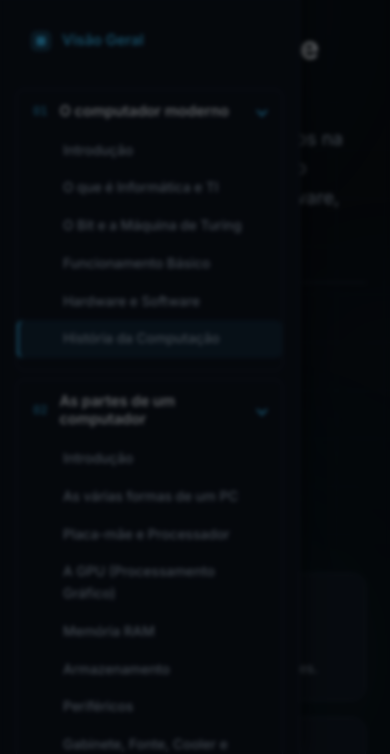
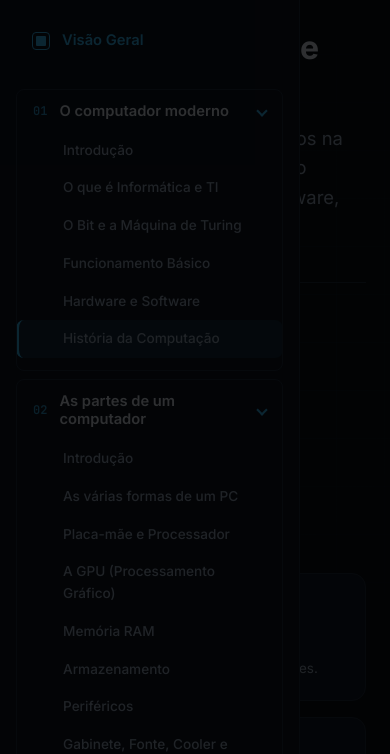
Before and after one commit to mariaeduardadess2010-coder/informatica, a plain HTML site: page index.html in a window 390 px wide. Both pictures are taken after a click on the button "Abrir menu". Shown: the part 90-844 px from the top of the page. Drawn offline with Linux system fonts and the light colour scheme.

Commit message:
Update styles.css 2

```diff
--- a/styles.css
+++ b/styles.css
@@ -256,23 +256,29 @@ input[type=range]::-webkit-slider-thumb { -webkit-appearance: none; width: 20px;
 .sidebar-overlay.active { display: block; opacity: 1; }
 
 @media (max-width: 1024px) {
-  /* FORÇA A SIDEBAR A SER SÓLIDA E FICAR ACIMA DE TUDO NO MOBILE */
+  /* CORREÇÃO DEFINITIVA PARA CELULAR */
   .sidebar {
     position: fixed;
     left: 0;
     top: 0;
     bottom: 0;
     transform: translateX(-100%);
-    background: #0d1420 !important; /* Fundo 100% sólido */
-    backdrop-filter: none !important; /* Remove o desfoque */
+    background-color: #0d1420 !important; /* Cor SÓLIDA */
+    backdrop-filter: none !important;
     -webkit-backdrop-filter: none !important;
-    z-index: 9999 !important; /* Fica acima de tudo */
-    box-shadow: 5px 0 15px rgba(0,0,0,0.5);
+    z-index: 9999 !important;
+    /* Hack para forçar renderização nativa sem borrões no mobile */
+    -webkit-transform: translate3d(-100%, 0, 0);
+    transform: translate3d(-100%, 0, 0);
   }
-  .sidebar.open { transform: none; }
+  .sidebar.open {
+    -webkit-transform: translate3d(0, 0, 0);
+    transform: translate3d(0, 0, 0);
+  }
 
-  /* Desativa as animações pesadas das formas de fundo no celular */
-  .shape { animation: none !important; opacity: 0.3 !important; }
+  /* Desativa desfoques e animações pesadas no fundo */
+  .bg-shapes { display: none !important; }
+  .sidebar-overlay { backdrop-filter: none !important; background: rgba(0,0,0,0.8) !important; }
 
   .mobile-toggle { display: flex; }
   .progress-bar { left: 0; }
@@ -285,6 +291,7 @@ input[type=range]::-webkit-slider-thumb { -webkit-appearance: none; width: 20px;
   .sim-net-label { top: 50%; left: 20px; transform: translateY(-50%); }
   .sim-dot { top: 0; left: 50%; transform: translate(-50%, -50%); }
 }
+
 @media (max-width: 600px) {
   .hero-stats { flex-direction: column; gap: 24px; }
   .grid-2 { grid-template-columns: 1fr; }
```
